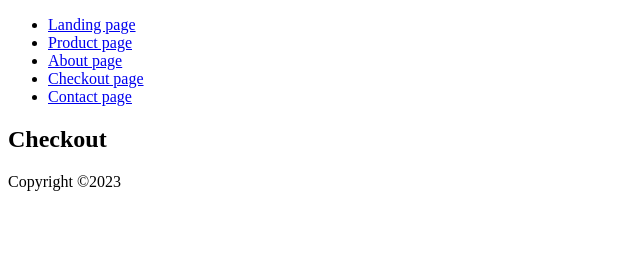
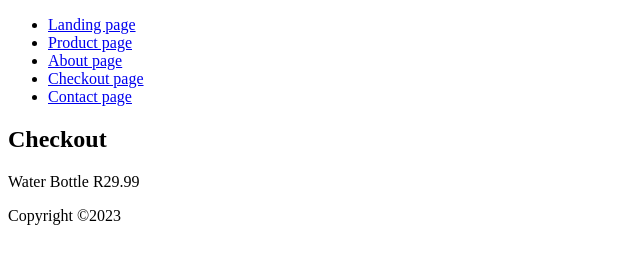
Before and after one commit to Muakhir/GroupFive, a plain HTML site: page checkout.html in a window 1280 px wide. Shown: the whole page, without its empty margins (0-640 px from the left). Drawn offline with Linux system fonts and the light colour scheme.

Commit message:
Added prices

```diff
--- a/checkout.html
+++ b/checkout.html
@@ -19,7 +19,7 @@
     </header>
     <main>
         <h2>Checkout</h2>
-
+        <p>Water Bottle R29.99</p>
     </main>
     <footer>
         <p>Copyright &copy;2023</p>
```
